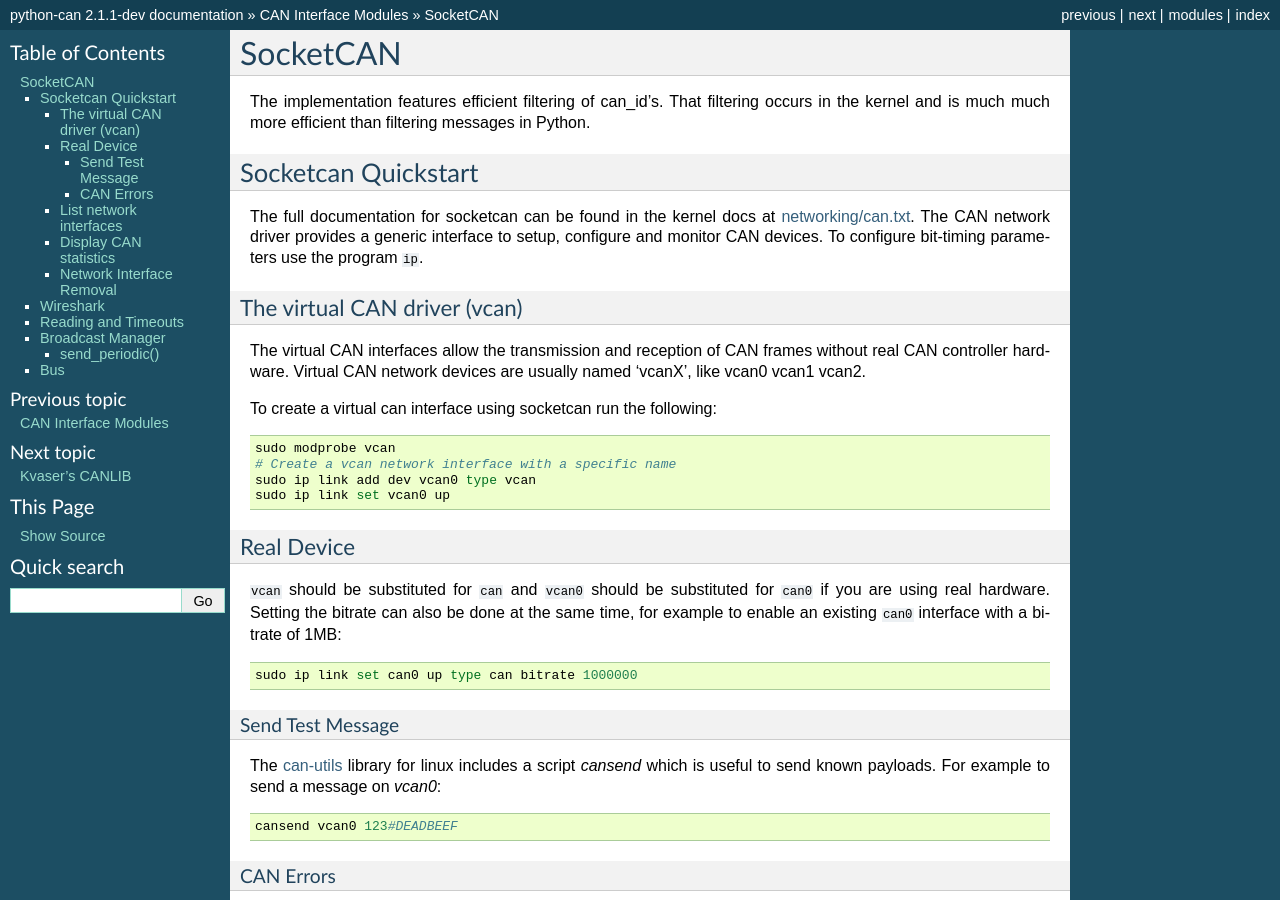
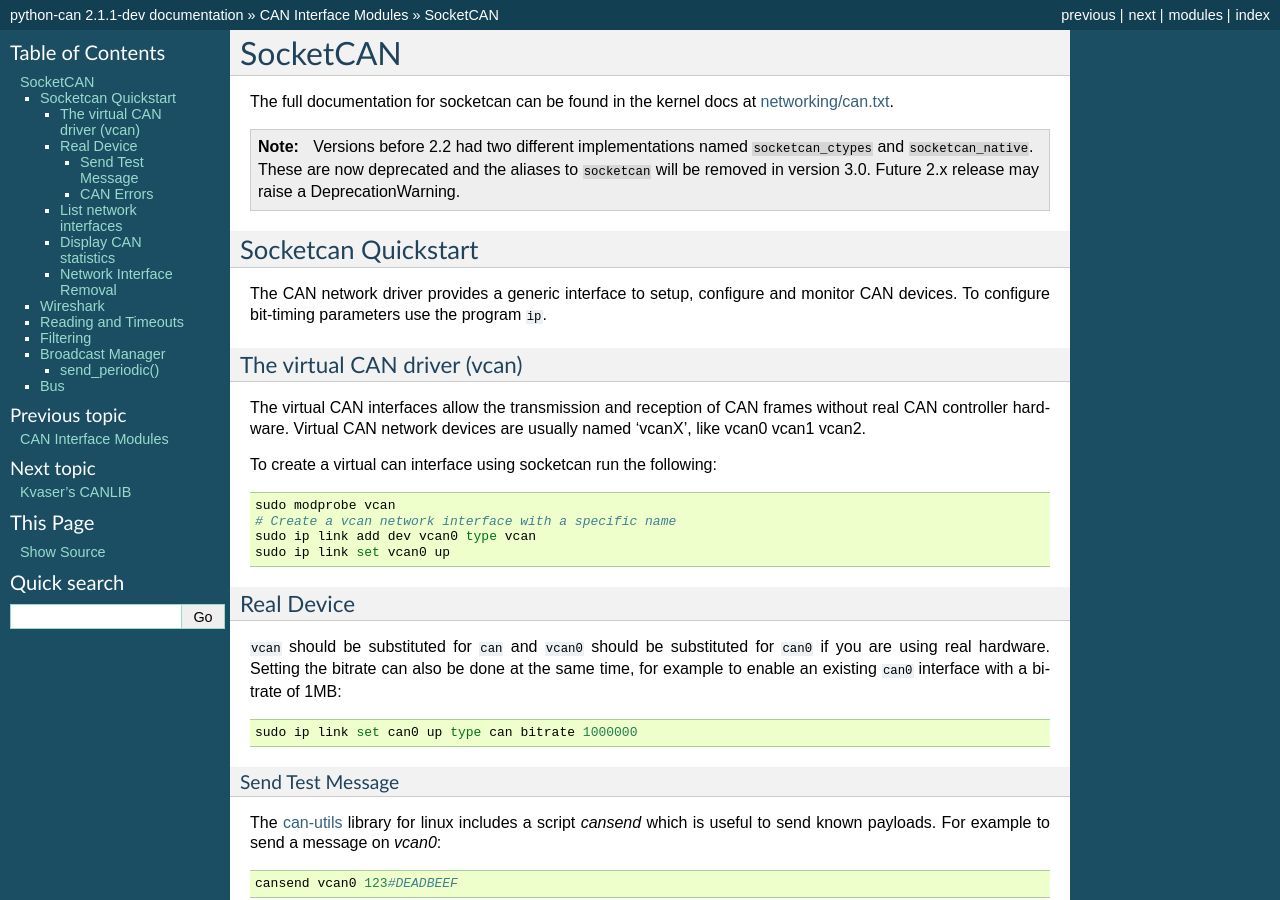
Before and after one commit to hardbyte/python-can, a Sphinx documentation site: the page built from doc/interfaces/socketcan.rst, in a window 1280 px wide and 900 px high. Built offline with Sphinx 7.4.7, drawn with Linux system fonts in a browser that asks for light colours; some of the changed text lies outside the part shown.

Commit message:
Address some review comments and minor adjustments
Add notes about deprecation of old bustypes
Add note about sending to broadcast bus
setsockopt should supports integers

```diff
--- a/doc/interfaces/socketcan.rst
+++ b/doc/interfaces/socketcan.rst
@@ -1,15 +1,21 @@
 SocketCAN
 =========
 
-The implementation features efficient filtering of can_id's. That filtering
-occurs in the kernel and is much much more efficient than filtering messages
-in Python.
+The full documentation for socketcan can be found in the kernel docs at
+`networking/can.txt <https://www.kernel.org/doc/Documentation/networking/can.txt>`_.
+
+
+.. note::
+
+    Versions before 2.2 had two different implementations named
+    ``socketcan_ctypes`` and ``socketcan_native``. These are now
+    deprecated and the aliases to ``socketcan`` will be removed in
+    version 3.0. Future 2.x release may raise a DeprecationWarning.
+
 
 Socketcan Quickstart
 --------------------
 
-The full documentation for socketcan can be found in the kernel docs at
-`networking/can.txt <https://www.kernel.org/doc/Documentation/networking/can.txt>`_.
 The CAN network driver provides a generic
 interface to setup, configure and monitor CAN devices. To configure
 bit-timing parameters use the program ``ip``.
@@ -170,6 +176,13 @@ If you set the timeout to ``0.0``, the read will be executed as non-blocking,
 which means ``bus.recv(0.0)`` will return immediately, either with a ``Message``
 object or ``None``, depending on whether data was available on the socket.
 
+Filtering
+---------
+
+The implementation features efficient filtering of can_id's. That filtering
+occurs in the kernel and is much much more efficient than filtering messages
+in Python.
+
 Broadcast Manager
 -----------------
 
```
Also changed, not shown: 2 other files.
